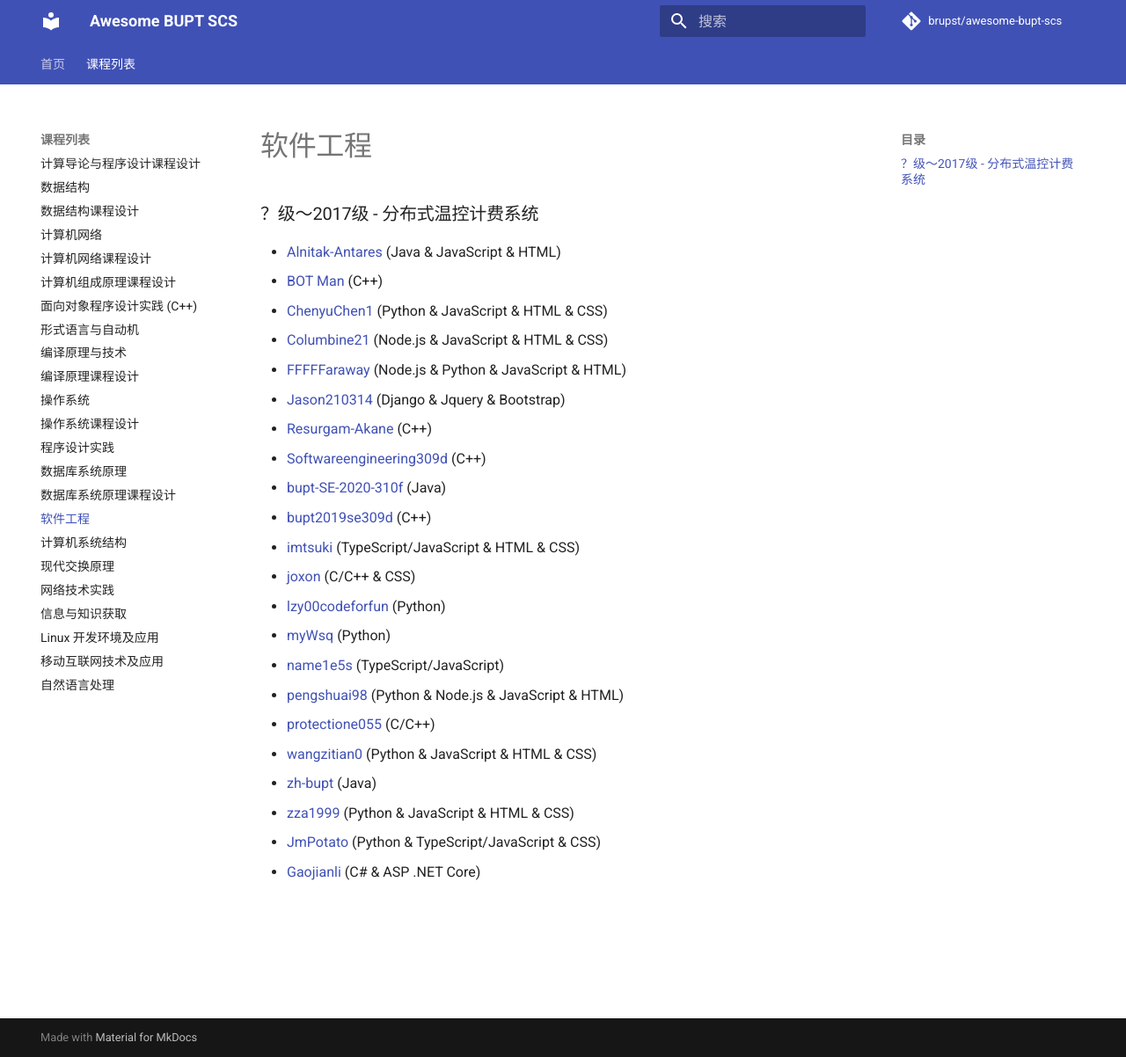
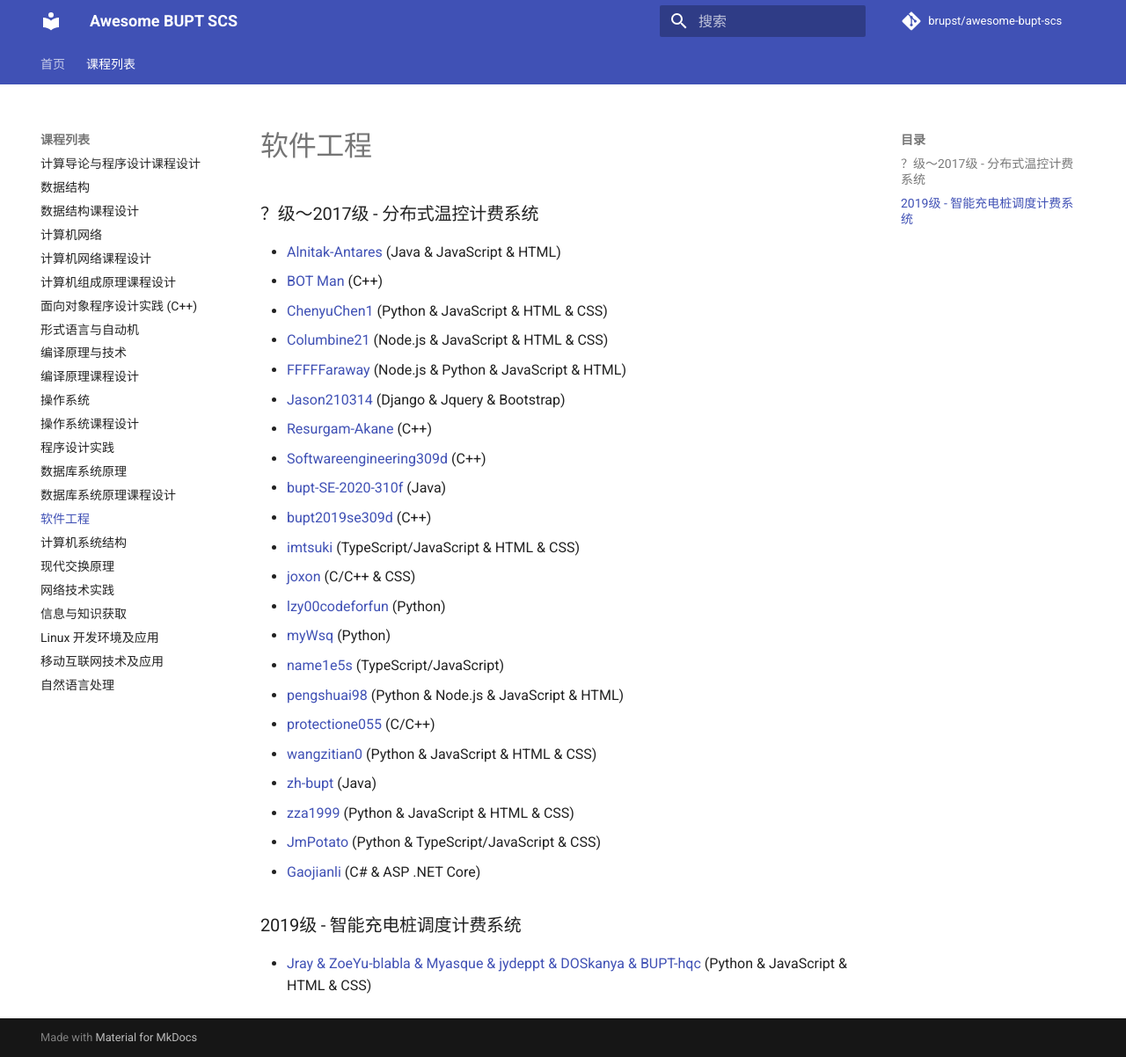
Before and after one commit to brupst/awesome-bupt-scs, an MkDocs documentation site: the page built from projects/Software-Engineering.md, in a window 1280 px wide and 1202 px high. Shown: the whole window at 88% size. Built offline with MkDocs 1.6.1 and Material for MkDocs 9.7.7, drawn with Linux system fonts in a browser that asks for light colours; comment, search, counter and statistics services are not loaded.

Commit message:
Add Jray's work (#58)

```diff
--- a/projects/Software-Engineering.md
+++ b/projects/Software-Engineering.md
@@ -24,3 +24,7 @@
 * [zza1999](https://github.com/zza1999/Software-Engineering) (Python & JavaScript & HTML & CSS)
 * [JmPotato](https://github.com/JmPotato/DCTCS) (Python & TypeScript/JavaScript & CSS)
 * [Gaojianli](https://github.com/Gaojianli/software-engineering-web-backend/) (C# & ASP .NET Core)
+
+### 2019级 - 智能充电桩调度计费系统
+
+* [Jray & ZoeYu-blabla & Myasque & jydeppt & DOSkanya & BUPT-hqc](https://github.com/Jraaay/Charging-in-BUPT) (Python & JavaScript & HTML & CSS)
```
Also changed, not shown: projects/Advanced-Labs-in-Compilers.md (+1 -0 lines), projects/Mobile-Internet-Technology-and-Application.md (+4 -0 lines).
